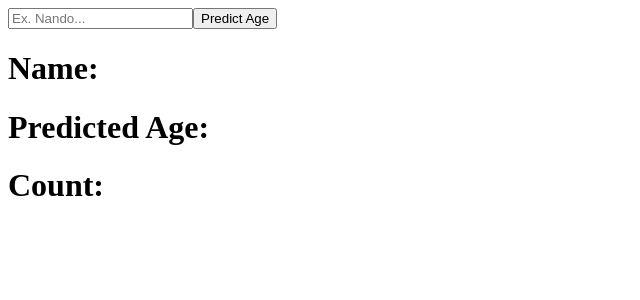
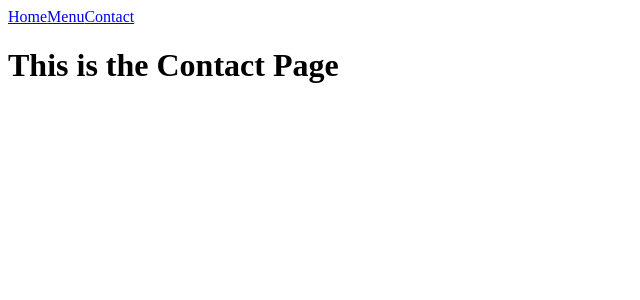
Before and after one commit to nandobrain/react-practice-3, a React (Create React App) app: page /contact in a window 1280 px wide. Shown: the top 300 px of the page, without its empty margins (0-640 px from the left). Built offline with nearby package versions, Linux system fonts and the light colour scheme.

Commit message:
router-dom ex

```diff
--- a/package.json
+++ b/package.json
@@ -9,6 +9,7 @@
     "axios": "^1.4.0",
     "react": "^18.2.0",
     "react-dom": "^18.2.0",
+    "react-router-dom": "^6.11.2",
     "react-scripts": "5.0.1",
     "web-vitals": "^2.1.4"
   },
--- a/src/App.jsx
+++ b/src/App.jsx
@@ -1,29 +1,58 @@
-import { useState, useEffect } from "react";
+// import { useState, useEffect } from "react";
 // import Task from "./Task";
 // import Text from "./Text";
 import './App.css';
-import Axios from "axios";
+// import Axios from "axios";
+import { BrowserRouter as Router, Routes, Route } from 'react-router-dom'
+import  Home  from "./Pages/Home";
+import Menu from './Pages/Menu';
+import Contact from './Pages/Contact';
+import Navbar from './Pages/Navbar';
 
 
 
 function App() {
-  const [name, setName] = useState("");
-  const [predictedAge, setPredictedAge] = useState(null);
 
-  function fetchData() {
-    Axios.get(`https://api.agify.io/?name=${name}`).then((res) => {
-      setPredictedAge(res.data.age)
-    });
-  }
   return (
     <div className="App">
-      <input placeHolder="Ex. Nando..." onChange={(event) => {setName(event.target.value)}}/>
-      <button onClick={fetchData}> Predict Age </button>
-      <h1>Name:{predictedAge?.name}</h1>
-      <h1>Predicted Age:{predictedAge?.age}</h1>
-      <h1>Count:{predictedAge?.count}</h1>
+      <Router>
+        <Navbar />
+        <Routes>
+          <Route path="/" element={<Home />}/>
+          <Route path="/menu" element={<Menu />}/>
+          <Route path="/contact" element={<Contact />}/>
+          <Route path="*" element={<h1>Page Not Found</h1>} />
+        </Routes>
+      </Router>
+
+
+
+
     </div>
-  )
+
+    )
+
+
+
+
+
+  // const [name, setName] = useState("");
+  // const [predictedAge, setPredictedAge] = useState(null);
+
+  // function fetchData() {
+  //   Axios.get(`https://api.agify.io/?name=${name}`).then((res) => {
+  //     setPredictedAge(res.data.age)
+  //   });
+  // }
+  // return (
+  //   <div className="App">
+  //     <input placeHolder="Ex. Nando..." onChange={(event) => {setName(event.target.value)}}/>
+  //     <button onClick={fetchData}> Predict Age </button>
+  //     <h1>Name:{predictedAge?.name}</h1>
+  //     <h1>Predicted Age:{predictedAge?.age}</h1>
+  //     <h1>Count:{predictedAge?.count}</h1>
+  //   </div>
+  // )
 
 
 
--- /dev/null
+++ b/src/Pages/Contact.jsx
@@ -0,0 +1,10 @@
+
+
+export default function Contact() {
+
+    return (
+        <h1>This is the Contact Page</h1>
+
+    )
+
+}
--- /dev/null
+++ b/src/Pages/Home.jsx
@@ -0,0 +1,8 @@
+
+
+export default function Home() {
+    return (
+        <h1>This is the Home Page</h1>
+
+    )
+}
--- /dev/null
+++ b/src/Pages/Menu.jsx
@@ -0,0 +1,9 @@
+
+
+export default function Menu() {
+
+    return (
+        <h1>This is the Menu Page</h1>
+
+    )
+}
--- /dev/null
+++ b/src/Pages/Navbar.jsx
@@ -0,0 +1,12 @@
+import { Link } from 'react-router-dom';
+
+export default function Navbar() {
+    return (
+        <div>
+
+        <Link to="/">Home</Link>
+        <Link to="/Menu">Menu</Link>
+        <Link to="/Contact">Contact</Link>
+      </div>
+    )
+}
```
Also changed, not shown: 1 other file (tests, documents, lock files or other folders).
